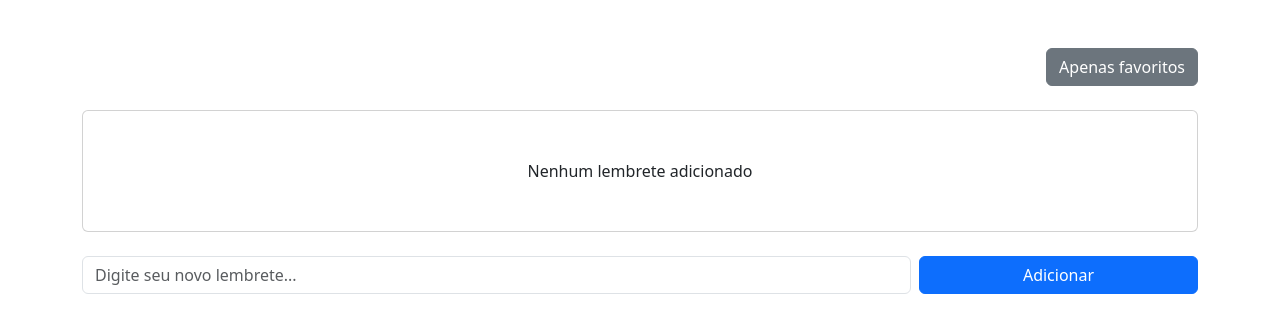
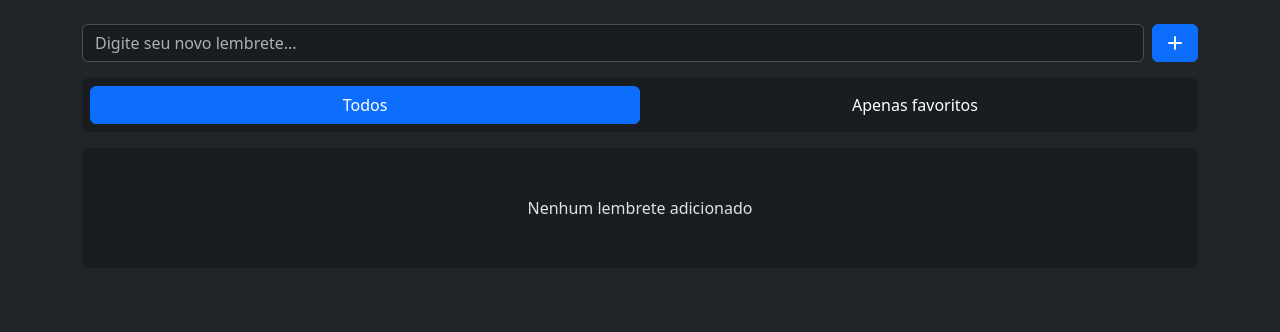
Before and after one commit to devenzonascimento/20252-fatec-ipi-pdm-projeto-p1, a React (Vite) app: page / in a window 1280 px wide. Shown: the top 332 px of the page. Built offline with nearby package versions, Linux system fonts and the light colour scheme.

Commit message:
style(p1): melhora layout e estilização

```diff
--- a/index.html
+++ b/index.html
@@ -1,5 +1,5 @@
 <!doctype html>
-<html lang="en">
+<html lang="en" data-bs-theme="dark">
   <head>
     <meta charset="UTF-8" />
     <meta name="viewport" content="width=device-width, initial-scale=1.0" />
--- a/src/App.jsx
+++ b/src/App.jsx
@@ -64,13 +64,25 @@ class App extends React.Component {
 
   render() {
     return (
-      <div className="container mt-5">
-        <div class="d-flex justify-content-end mb-4">
+      <div className="vh-100 container py-4 bg-dark">
+        <LembreteEntrada aoAdicionar={this.aoAdicionar} />
+
+        <div class="my-3 bg-dark-subtle p-2 rounded">
           <button
             type="button"
-            className={`btn btn-primary ${this.state.mostrarApenasFavoritos
-              ? "bg-warning border-warning"
-              : "bg-secondary border-secondary"
+            className={`btn btn-primary col-6 ${this.state.mostrarApenasFavoritos
+              ? "bg-transparent border-0"
+              : "bg-primary"
+              }`}
+            onClick={this.aoAlternarFiltro}
+          >
+            Todos
+          </button>
+          <button
+            type="button"
+            className={`btn btn-primary col-6 ${this.state.mostrarApenasFavoritos
+              ? "bg-primary"
+              : "bg-transparent border-0"
               }`}
             onClick={this.aoAlternarFiltro}
           >
@@ -83,8 +95,6 @@ class App extends React.Component {
           aoFavoritar={this.aoFavoritar}
           aoRemover={this.aoRemover}
         />
-
-        <LembreteEntrada aoAdicionar={this.aoAdicionar} />
       </div>
     );
   }
--- a/src/LembreteEntrada.jsx
+++ b/src/LembreteEntrada.jsx
@@ -18,10 +18,10 @@ class LembreteEntrada extends React.Component {
 
   render() {
     return (
-      <div className="mt-4 d-sm-flex d-block align-items-center">
+      <div className="d-flex align-items-center">
         <input
           type="text"
-          className="form-control"
+          className="form-control bg-dark-subtle"
           placeholder="Digite seu novo lembrete..."
           value={this.state.tituloDoLembrete}
           onChange={this.aoDigitar}
@@ -29,10 +29,11 @@ class LembreteEntrada extends React.Component {
 
         <button
           type="button"
-          className="btn btn-primary col-12 mt-2 col-sm-3 ms-sm-2 mt-sm-0"
+          title="Adicionar lembrete"
+          class="ms-2 btn btn-primary"
           onClick={this.aoConfirmar}
         >
-          Adicionar
+          <i className="fa-solid fa-plus" />
         </button>
       </div>
     );
--- a/src/LembreteLista.jsx
+++ b/src/LembreteLista.jsx
@@ -2,44 +2,44 @@ import React from "react";
 
 class LembreteLista extends React.Component {
   render() {
+    if (this.props.lembretes.length === 0) {
       return (
-      <div className="card">
-        {this.props.lembretes.length > 0 ? (
-          <ul class="list-group list-group-flush">
+        <div className="w-100 py-5 d-flex align-items-center justify-content-center rounded bg-dark-subtle">
+          <p className="m-0 text-center">Nenhum lembrete adicionado</p>
+        </div>
+      )
+    }
+
+    return (
+      <div>
         {this.props.lembretes.map((lembrete) => (
-              <li class="list-group-item d-flex align-items-center justify-content-between">
+          <li class="p-2 mb-2 d-flex align-items-center justify-content-between rounded bg-dark-subtle">
             <span>{lembrete.titulo}</span>
 
             <div className="d-flex align-items-center">
               <button
                 title="Favoritar"
-                    class="btn btn-light"
+                class="btn border"
                 onClick={() => this.props.aoFavoritar(lembrete)}
               >
                 <i
                   className={`fa-star ${lembrete.favorito
                     ? "fa-solid text-warning"
-                          : "fa-regular text-dark"
+                    : "fa-regular text-secondary"
                     }`}
                 />
               </button>
 
               <button
                 title="Remover"
-                    class="ms-2 btn btn-light"
+                class="ms-2 btn border"
                 onClick={() => this.props.aoRemover(lembrete)}
               >
-                    <i className="fa-solid fa-trash" />
+                <i className="fa-solid fa-trash text-danger" />
               </button>
             </div>
           </li>
         ))}
-          </ul>
-        ) : (
-          <div className="w-100 py-5 d-flex align-items-center justify-content-center">
-            <p className="m-0 text-center">Nenhum lembrete adicionado</p>
-          </div>
-        )}
       </div>
     );
   }
```
Lines whose indentation alone changed are shown as unchanged.
